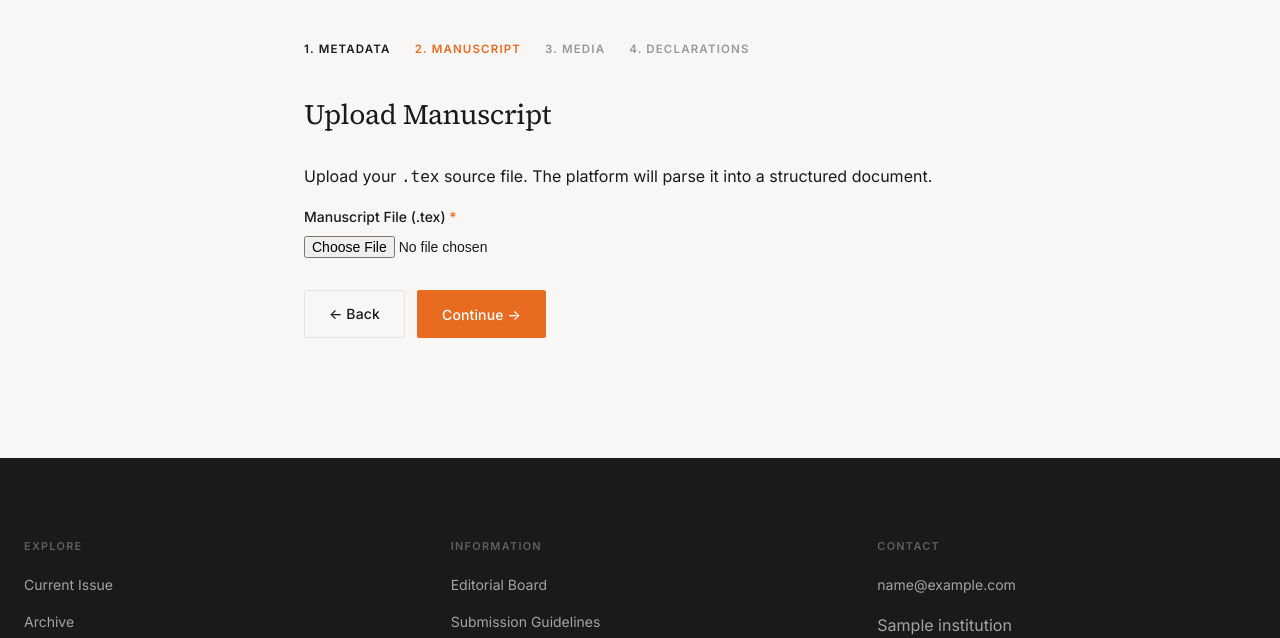
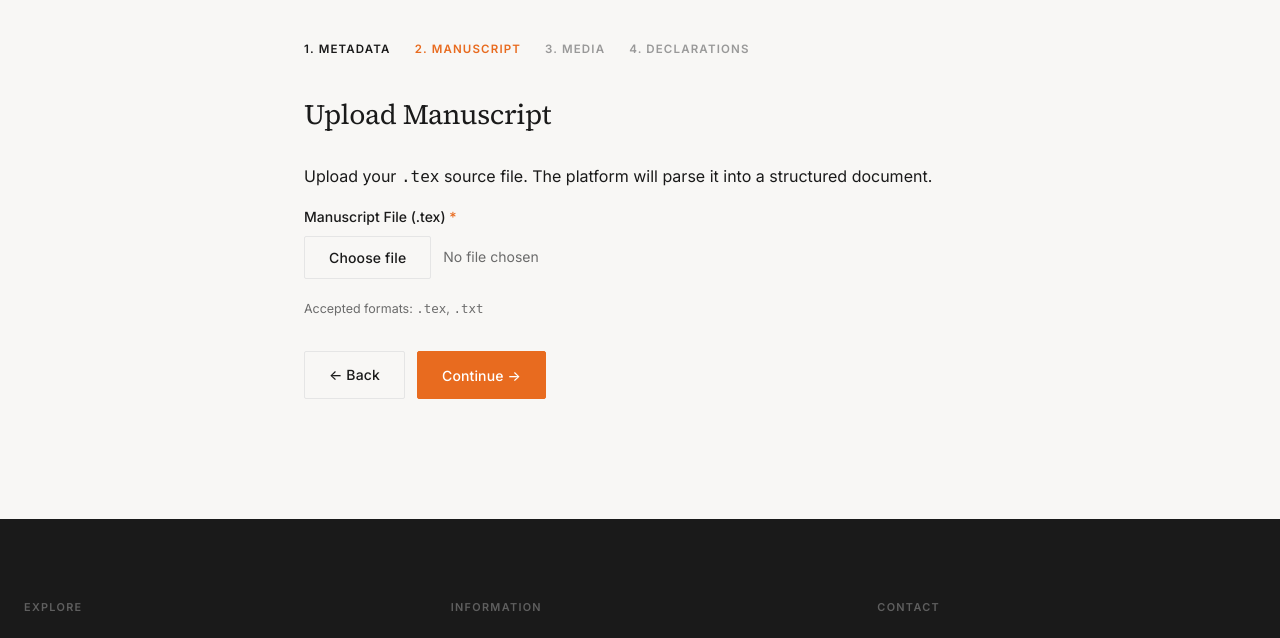
Before and after one commit to iorobertob/ARJournal, a Django app: template templates/author/submit_step2.html in a window 1280 px wide. Shown: the part 57-695 px from the top of the page. Run offline with Django 5.2, Linux system fonts and the light colour scheme; the template is opened without the code that fills it: most values are stand-ins (such as "Sample title", 1, 10 or a date in 2020).

Commit message:
fixed keywords and manuscrip choose file button

```diff
--- a/apps/submissions/models.py
+++ b/apps/submissions/models.py
@@ -1,6 +1,7 @@
 import uuid
 from django.db import models
 from django.conf import settings
+from django.contrib.postgres.indexes import GinIndex
 from apps.journal.models import ArticleType, Issue, Section
 
 
@@ -58,6 +59,11 @@
 
     class Meta:
         ordering = ['-created_at']
+        indexes = [
+            models.Index(fields=['status']),
+            models.Index(fields=['author']),
+            GinIndex(fields=['keywords'], name='submission_keywords_gin'),
+        ]
 
     def __str__(self):
         return f'{self.title[:60]} ({self.get_status_display()})'
--- a/templates/author/submit_step2.html
+++ b/templates/author/submit_step2.html
@@ -12,18 +12,62 @@
     <span class="wizard__step">3. Media</span>
     <span class="wizard__step">4. Declarations</span>
   </div>
+
   <h1 class="wizard__title">Upload Manuscript</h1>
   <p>Upload your <code>.tex</code> source file. The platform will parse it into a structured document.</p>
-  <form method="post" enctype="multipart/form-data" class="form">
+
+  <form method="post" enctype="multipart/form-data" class="form" id="manuscript-form">
     {% csrf_token %}
+
     <div class="form__group">
-      <label class="form__label" for="manuscript">Manuscript File (.tex) <span>*</span></label>
-      <input class="form__file" type="file" id="manuscript" name="manuscript" accept=".tex,.txt" required>
+      <label class="form__label">Manuscript File (.tex) <span>*</span></label>
+
+      <div style="display:flex;align-items:center;gap:var(--spacing-3);flex-wrap:wrap;">
+        <button type="button" class="btn btn--secondary" id="choose-manuscript-btn">Choose file</button>
+        <span id="manuscript-filename"
+              style="font-size:var(--size-sm);color:var(--color-muted);font-family:var(--font-sans);">
+          No file chosen
+        </span>
+      </div>
+
+      <!-- Hidden native input — still submitted with the form -->
+      <input type="file" id="manuscript" name="manuscript"
+             accept=".tex,.txt" required
+             style="position:absolute;width:1px;height:1px;opacity:0;pointer-events:none;"
+             tabindex="-1" aria-hidden="true">
+
+      <p style="margin-top:var(--spacing-3);font-size:0.78rem;color:var(--color-muted);">
+        Accepted formats: <code>.tex</code>, <code>.txt</code>
+      </p>
     </div>
+
     <div class="form__actions">
       <a href="{% url 'submission_step1' %}" class="btn btn--secondary">← Back</a>
-      <button type="submit" class="btn btn--primary">Continue →</button>
+      <button type="submit" class="btn btn--primary" id="submit-btn" disabled>Continue →</button>
     </div>
   </form>
 </div>
+
+<script>
+(function () {
+  const btn      = document.getElementById('choose-manuscript-btn');
+  const input    = document.getElementById('manuscript');
+  const label    = document.getElementById('manuscript-filename');
+  const submitBtn = document.getElementById('submit-btn');
+
+  btn.addEventListener('click', () => input.click());
+
+  input.addEventListener('change', () => {
+    if (input.files.length) {
+      label.textContent = input.files[0].name;
+      label.style.color = 'var(--color-text)';
+      submitBtn.disabled = false;
+    } else {
+      label.textContent = 'No file chosen';
+      label.style.color = 'var(--color-muted)';
+      submitBtn.disabled = true;
+    }
+  });
+})();
+</script>
 {% endblock %}
```
Also changed, not shown: templates/public/article.html (+12 -0 lines), apps/submissions/migrations/0002_keywords_gin_index_and_status_author_indexes.py (added).
